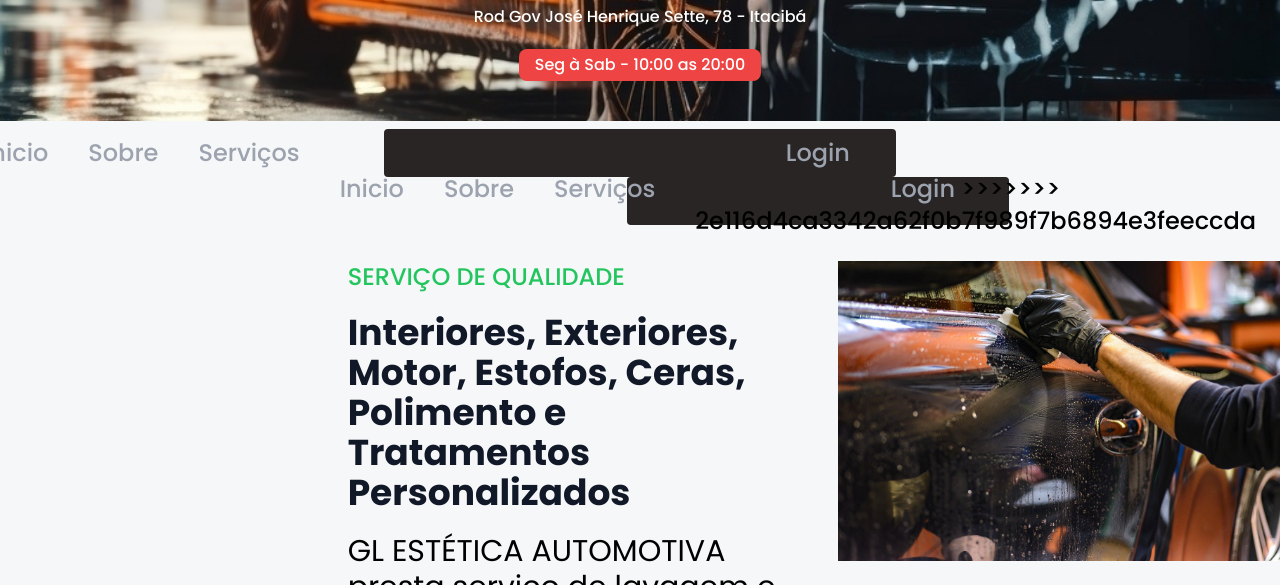
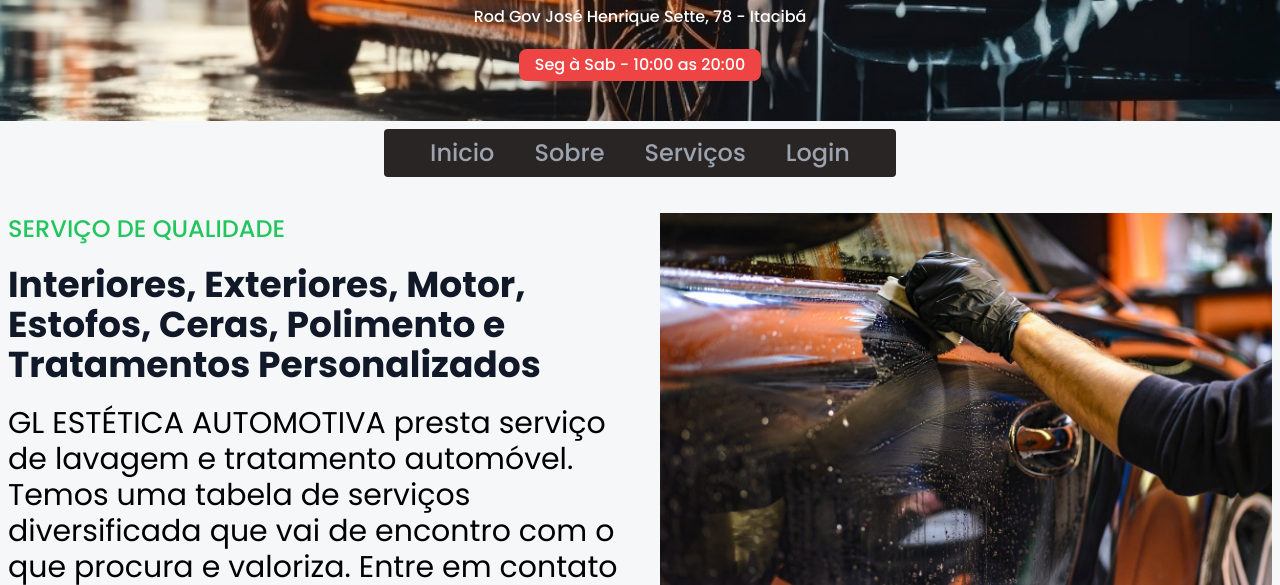
Before and after one commit to Julioctenorio/ProjetoLoja, a website: page index.html in a window 1280 px wide. Shown: the part 215-800 px from the top of the page. Drawn offline with nearby package versions, Linux system fonts and the light colour scheme.

Commit message:
corrigindo problema de git

```diff
--- a/index.html
+++ b/index.html
@@ -64,22 +64,6 @@
         </li>
         <li class="mt-1 md:mt-2 hover:border-b-2 border-white">
           <a class="text-gray-400 hover:text-white" href="#login">Login</a>
-
-
-    <nav class="flex bg-stone-800 w-[85%] h-12 mx-auto text-center justify-center items-center md:gap-6 md:w-[40%] xl:gap-16 xl:w-[40%]  rounded mt-2">
-      <ul class="flex font-medium text-lg sm:text-sm xl:text-2xl mx-auto">
-        <li class="mr-6 mt-1 md:mt-2 xl:mr-10">
-          <a class="text-gray-400 hover:border-b-2 hover:text-white" href="#">Inicio</a>
-        </li>
-        <li class="mr-6 mt-1 md:mt-2 xl:mr-10 ">
-          <a class="text-gray-400 hover:text-white " href="#">Sobre</a>
-        </li>
-        <li class="mr-6 mt-1 md:mt-2 xl:mr-10 ">
-          <a class="text-gray-400 hover:text-white " href="#">Serviços</a>
-        </li>
-        <li class="mr-6 mt-1 md:mt-2 xl:mr-10 ">
-          <a class="text-gray-400 hover:text-white " href="#">Login</a>
->>>>>>> 2e116d4ca3342a62f0b7f989f7b6894e3feeccda
         </li>
       </ul>
     </nav>
```
